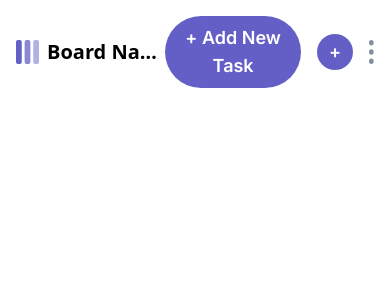
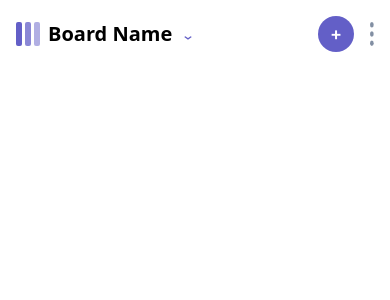
Before and after one commit to Moyo-Made/Task-Management-Dashboard, a Next.js app: page / in a window 390 px wide. Shown: the top 300 px of the page. Built offline with nearby package versions, Linux system fonts and the light colour scheme.

Commit message:
Task management header Component

```diff
--- a/src/components/Header.jsx
+++ b/src/components/Header.jsx
@@ -6,6 +6,7 @@ import Image from "next/image";
 import iconDown from "@/public/images/icon-chevron-down.svg";
 import iconUp from "@/public/images/icon-chevron-up.svg";
 import ellipsis from "@/public/images/icon-vertical-ellipsis.svg";
+import HeaderDropdown from "./HeaderDropdown";
 
 function Header() {
 	const [openDropdown, setOpenDropdown] = useState(false);
@@ -25,7 +26,7 @@ function Header() {
 						<Image
 							src={openDropdown ? iconUp : iconDown}
 							alt="dropdown icon"
-							className="w-2 ml-3 cursor-pointer md:hidden"
+							className="w-2 h-1 ml-3 mt-2 cursor-pointer md:hidden"
 							onClick={() => setOpenDropdown((state) => !state)}
 						/>
 					</div>
@@ -33,11 +34,17 @@ function Header() {
 
 				{/* Right side */}
 				<div className="flex space-x-4 items-center md:space-x-6">
-					<button className="button">+ Add New Task</button>
+					<button className="hidden md:block button">+ Add New Task</button>
 					<button className="button py-1 px-3 md:hidden">+</button>
-					<Image src={ellipsis} alt="ellipsis" className="cursor-pointer h-6" />
+					<Image
+						src={ellipsis}
+						alt="ellipsis"
+						className="cursor-pointer h-6 w-1"
+					/>
 				</div>
 			</header>
+
+			{openDropdown && <HeaderDropdown setOpenDropdown={setOpenDropdown} />}
 		</div>
 	);
 }
```
